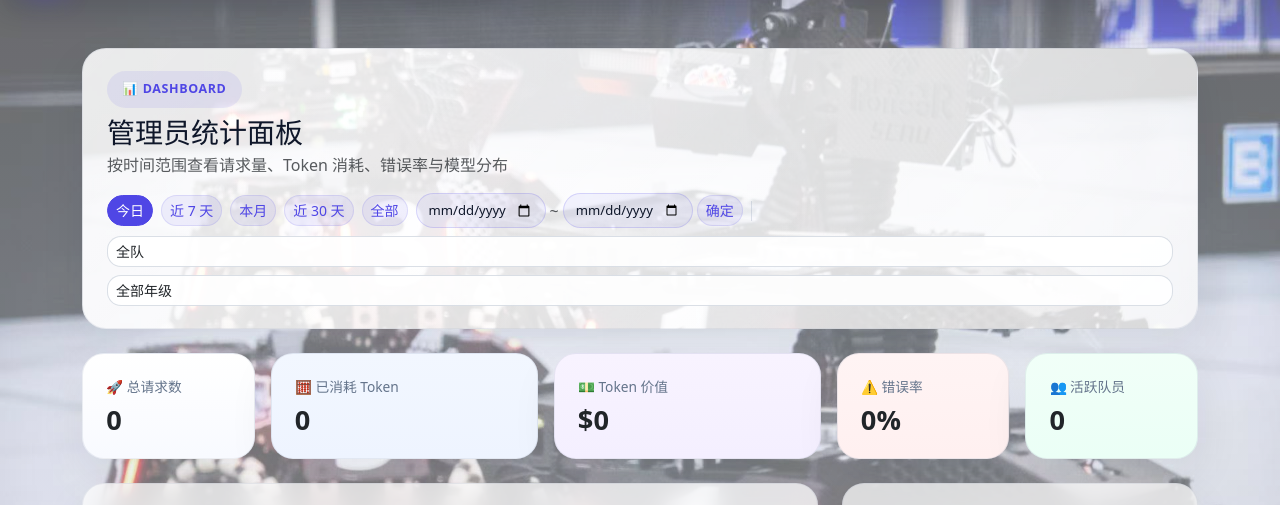
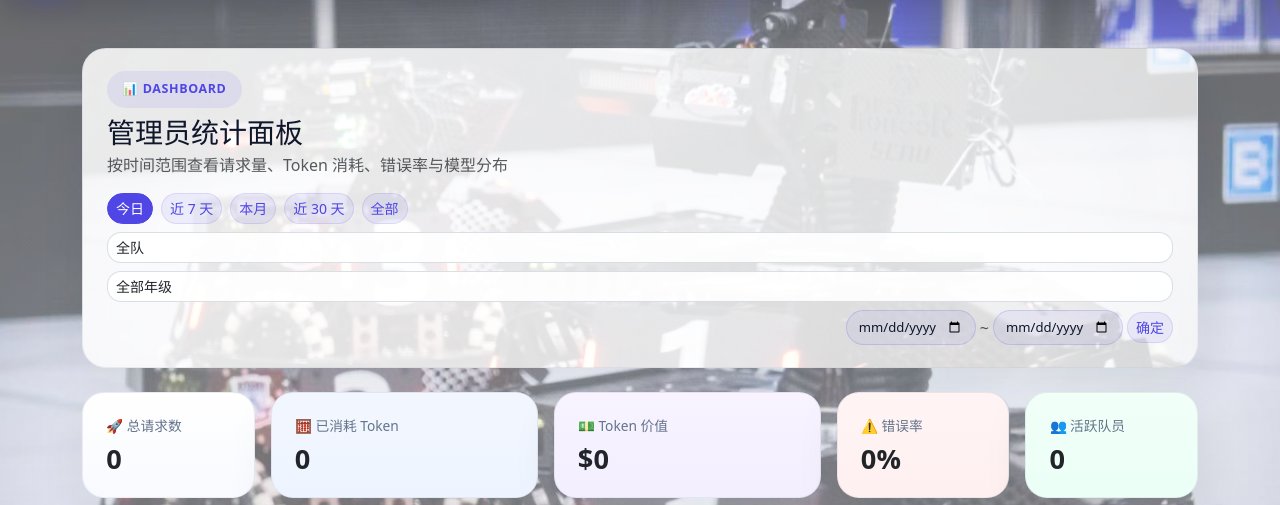
Before and after one commit to hpylsy/LLM-Multiplexer, a Django app: page /dashboard/admin/ in a window 1280 px wide. Shown: the part 69-574 px from the top of the page. Run offline with Django 4.2, Linux system fonts and the light colour scheme; the visitor is signed in with stand-in values (Sample User, id 1); data comes from the database, SQL or seed files in the repository; data that the repository does not hold is empty.

Commit message:
ui: move date picker to right side, group/grade selects next to time buttons

```diff
--- a/templates/dashboard/partials/dashboard_content.html
+++ b/templates/dashboard/partials/dashboard_content.html
@@ -13,13 +13,6 @@
             <a class="btn btn-sm btn-soft {% if range_name == 'last_30_days' %}active{% endif %}" href="?range=last_30_days&group={{ group_name|default:'all' }}&grade={{ grade_name|default:'all' }}" onclick="document.body.classList.add('dashboard-navigating')">近 30 天</a>
             <a class="btn btn-sm btn-soft {% if range_name == 'all' %}active{% endif %}" href="?range=all&group={{ group_name|default:'all' }}&grade={{ grade_name|default:'all' }}" onclick="document.body.classList.add('dashboard-navigating')">全部</a>
         </div>
-        <span class="d-inline-flex align-items-center gap-1">
-            <input type="date" class="form-control form-control-sm date-picker-custom" id="customDateStart" value="{{ custom_start|default:'' }}">
-            <span class="text-muted">~</span>
-            <input type="date" class="form-control form-control-sm date-picker-custom" id="customDateEnd" value="{{ custom_end|default:'' }}">
-            <button class="btn btn-sm btn-soft" onclick="applyCustomRange()">确定</button>
-        </span>
-        <span class="d-none d-md-inline" style="width:1px; height:20px; background:rgba(148,163,184,0.3);"></span>
         <select class="form-select form-select-sm group-select" onchange="document.body.classList.add('dashboard-navigating'); location.href='?range={{ range_name }}&group=' + this.value + '&grade={{ grade_name|default:'all' }}' + getCustomParams()">
             <option value="all" {% if group_name == 'all' %}selected{% endif %}>全队</option>
             {% for option in group_options %}
@@ -32,6 +25,12 @@
                 <option value="{{ option }}" {% if option == grade_name %}selected{% endif %}>{{ option }}级</option>
             {% endfor %}
         </select>
+        <span class="d-inline-flex align-items-center gap-1 ms-auto">
+            <input type="date" class="form-control form-control-sm date-picker-custom" id="customDateStart" value="{{ custom_start|default:'' }}">
+            <span class="text-muted">~</span>
+            <input type="date" class="form-control form-control-sm date-picker-custom" id="customDateEnd" value="{{ custom_end|default:'' }}">
+            <button class="btn btn-sm btn-soft" onclick="applyCustomRange()">确定</button>
+        </span>
     </div>
 </section>
 
```
